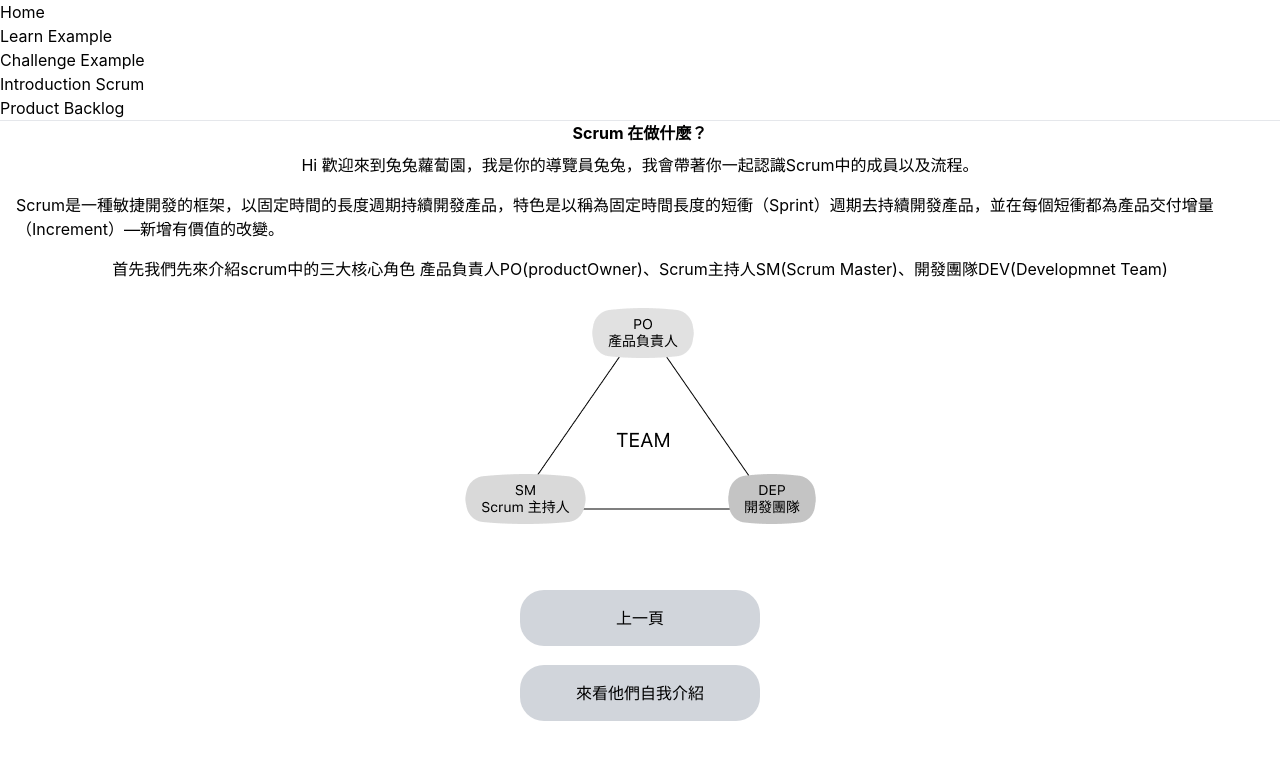
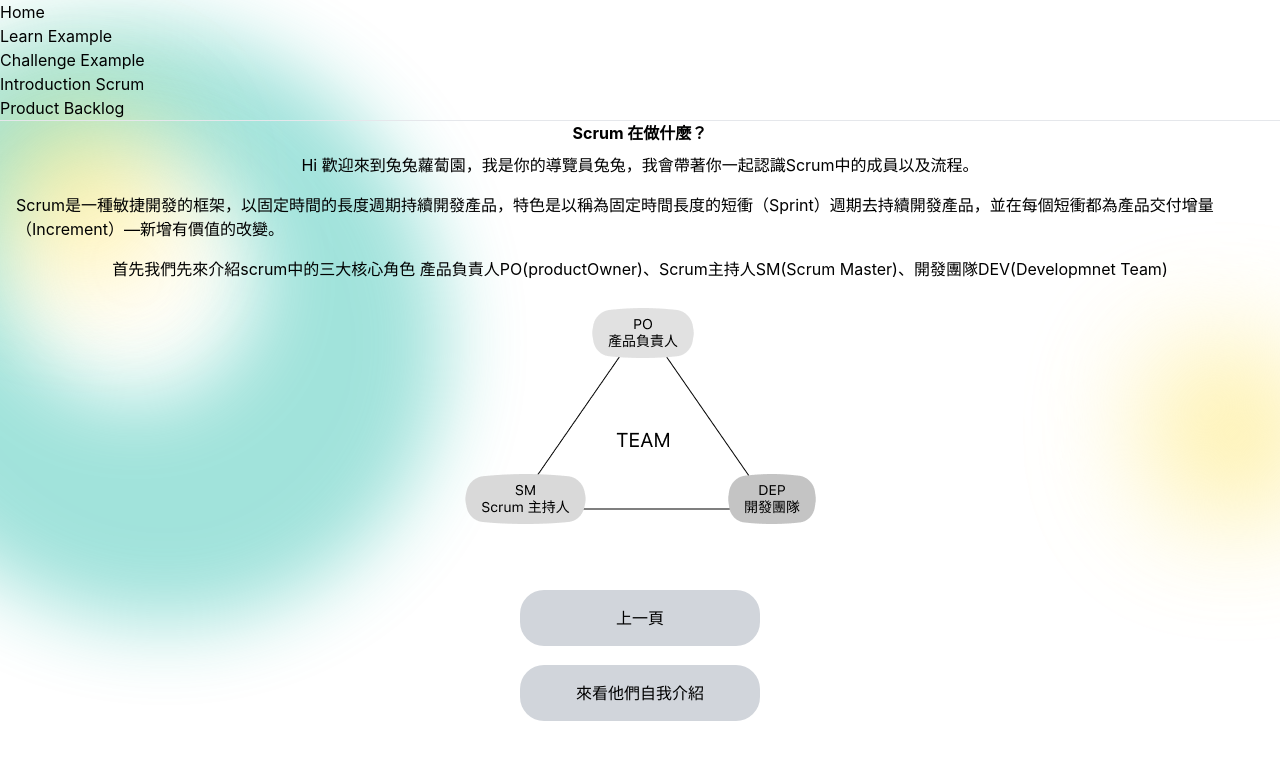
Before and after one commit to alphatero/f2e_scrum_frontend, a React (Create React App) app: page /introduction/scrum in a window 1280 px wide. Shown: the top 760 px of the page. Built offline with nearby package versions, Linux system fonts and the light colour scheme.

Commit message:
feat: add bg-bubble component

```diff
--- a/src/App.jsx
+++ b/src/App.jsx
@@ -6,7 +6,7 @@ import {
   Outlet,
 } from 'react-router-dom';
 import { motion } from 'framer-motion';
-import { NavBar } from './components';
+import { BgBubble, NavBar } from './components';
 import ExampleLearn from './views/ExampleLearn';
 import ExampleChallenge from './views/ExampleChallenge';
 import Home from './views/Home';
@@ -51,6 +51,7 @@ function AnimationLayout() {
 function App() {
   return (
     <div className="h-screen">
+      <BgBubble />
       <Router>
         <NavBar />
         <hr />
--- /dev/null
+++ b/src/components/BgBubble.jsx
@@ -0,0 +1,61 @@
+import clsx from 'clsx';
+
+export function BgBubble({ children }) {
+  const bubbleStyleLists = [
+    {
+      id: 0,
+      classList: [
+        'w-[600px] h-[600px] left-[-12%] top-[3%]',
+        'bg-teal-500 opacity-40 blur-2xl',
+      ],
+    },
+    {
+      id: 1,
+      classList: [
+        'w-64 h-64 left-0 top-[18%]',
+        'bg-white blur-2xl',
+      ],
+    },
+    {
+      id: 2,
+      classList: [
+        'w-64 h-64 -right-4 top-[30%]',
+        'bg-white blur-2xl',
+      ],
+    },
+    {
+      id: 3,
+      classList: [
+        'w-40 h-40 left-0 top-[14%]',
+        'bg-yellow-300 opacity-60 blur-3xl',
+      ],
+    },
+    {
+      id: 4,
+      classList: [
+        'w-40 h-40 -right-8 top-[44%]',
+        'bg-yellow-300 opacity-60 blur-3xl',
+      ],
+    },
+  ];
+  return (
+    <>
+      <ul className="fixed inset-0 -z-10">
+        {
+          bubbleStyleLists.map((item) => (
+            <li
+              className={clsx(
+                'absolute rounded-full animate-bloop',
+                item.classList,
+              )}
+              key={`bubbleLists-${item.id}`}
+            />
+          ))
+        }
+      </ul>
+      { children }
+    </>
+  );
+}
+
+export default BgBubble;
--- a/src/components/index.js
+++ b/src/components/index.js
@@ -1,2 +1,3 @@
+export * from './BgBubble';
 export * from './Button';
 export * from './NavBar';
--- a/tailwind.config.js
+++ b/tailwind.config.js
@@ -2,7 +2,25 @@
 module.exports = {
   content: ['./src/**/*.{js,jsx,ts,tsx}'],
   theme: {
-    extend: {},
+    extend: {
+      keyframes: {
+        bloop: {
+          '0%, 100%': { borderRadius: '100%' },
+          '10%': { borderRadius: '100% 70%' },
+          '20%': { borderRadius: '91% 88% 75% 69%' },
+          '30%': { borderRadius: '100% 100% 85%' },
+          '40%': { borderRadius: '88% 100% 70%' },
+          '50%': { borderRadius: '75% 100% 100%' },
+          '60%': { borderRadius: '87% 78% 75% 84%' },
+          '70%': { borderRadius: '79% 90% 80% 72%' },
+          '80%': { borderRadius: '76% 92% 90% 77%' },
+          '90%': { borderRadius: '83% 77% 99% 88%' },
+        },
+      },
+      animation: {
+        bloop: 'bloop 12s linear infinite',
+      },
+    },
   },
   plugins: [],
 };
```
